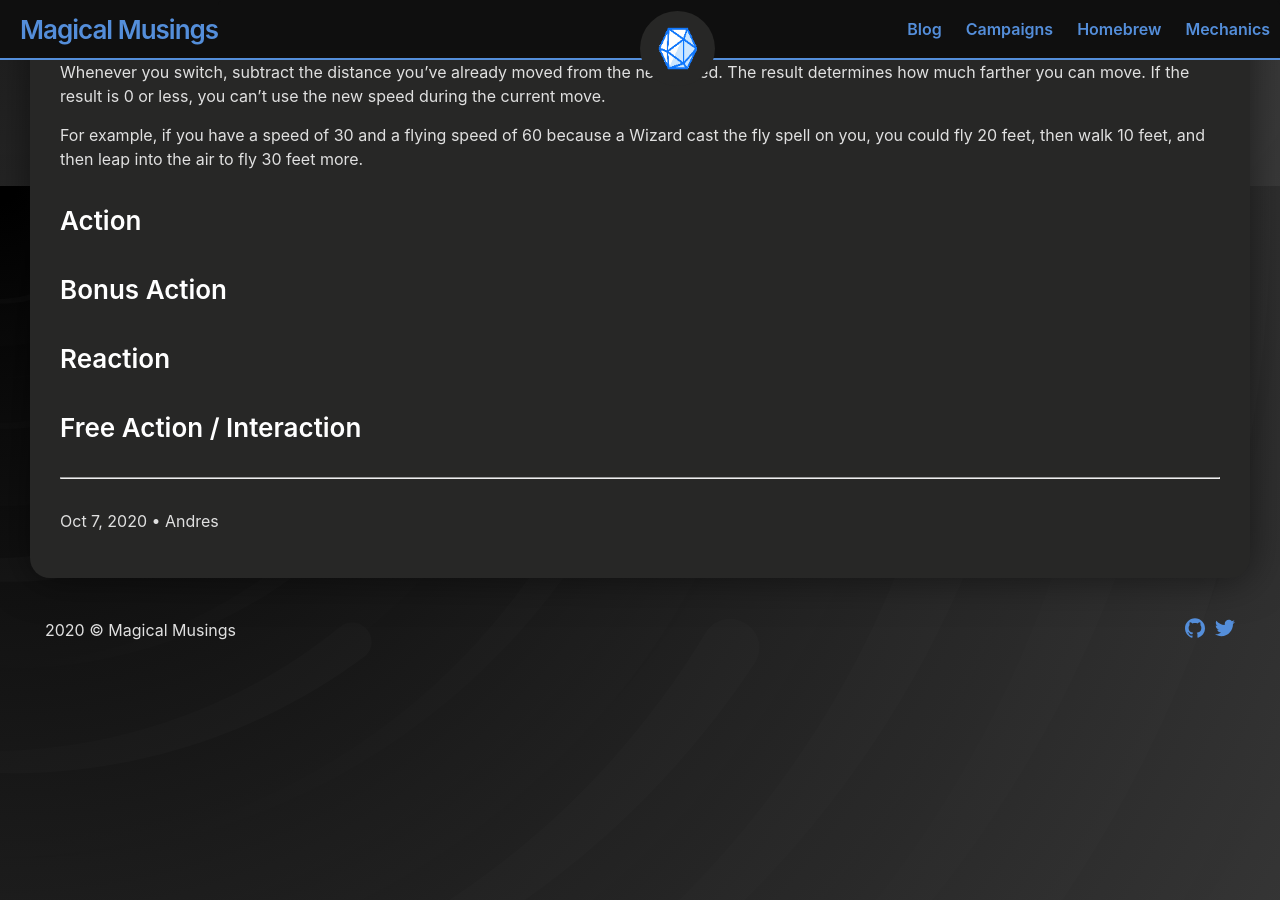
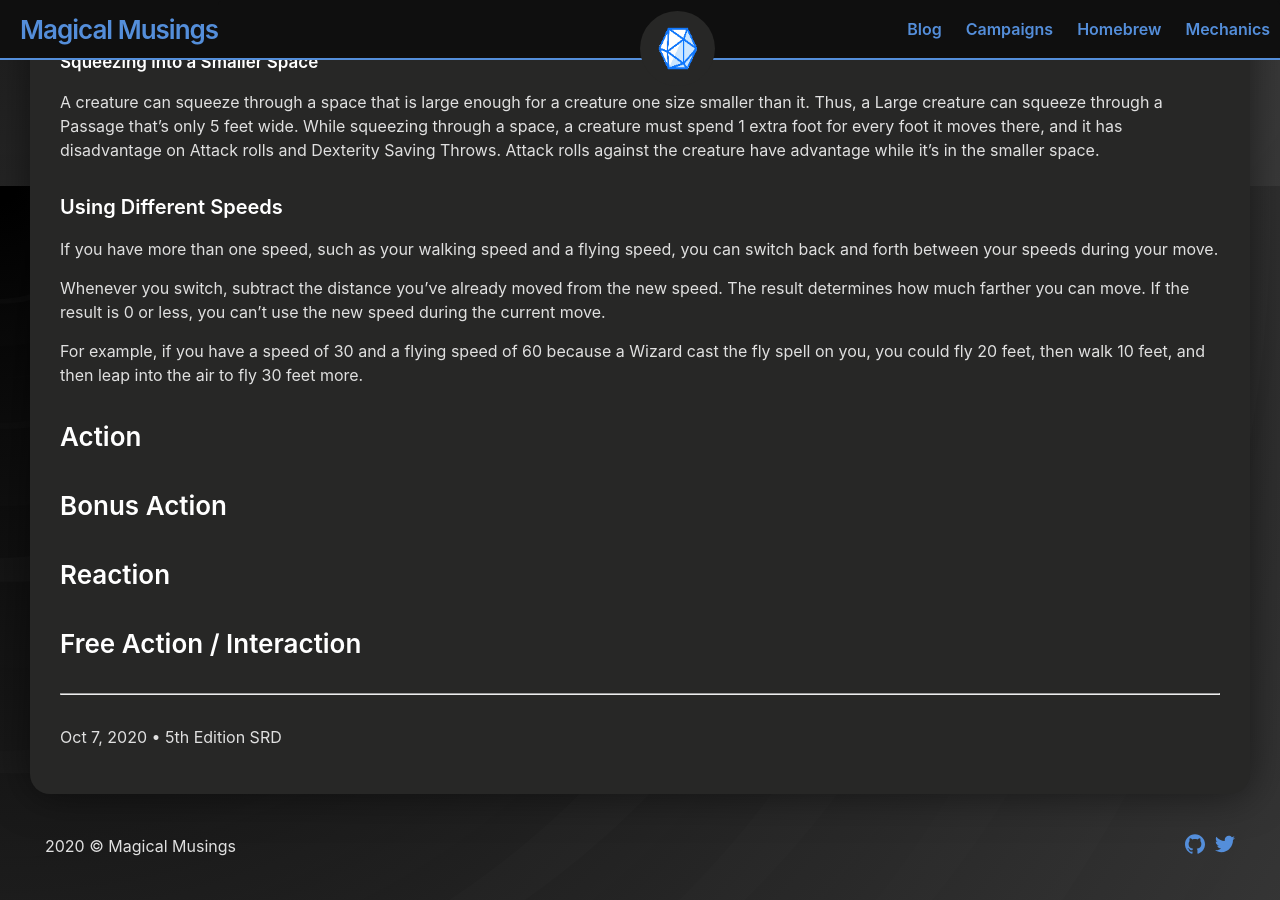
Before and after one commit to andersthemagi/magicalmusings.github.io, a Jekyll site: the page built from _posts/2020-10-07-mechanics-combat.md, in a window 1280 px wide and 900 px high, scrolled down 3654 px. Built offline with Jekyll 4.4.1, drawn with Linux system fonts in a browser that asks for light colours.

Commit message:
formatting for combat page

```diff
--- a/_posts/2020-10-07-mechanics-combat.md
+++ b/_posts/2020-10-07-mechanics-combat.md
@@ -3,7 +3,7 @@ title: Combat
 permalink: /mechanics/combat/
 layout: post
 categories: Mechanics
-author: Andres
+author: 5th Edition SRD
 ---
 
 ### Table of Contents
```
Also changed, not shown: assets/combat-quick-ref.jpg (renamed from assets/combat quick ref.jpg).
